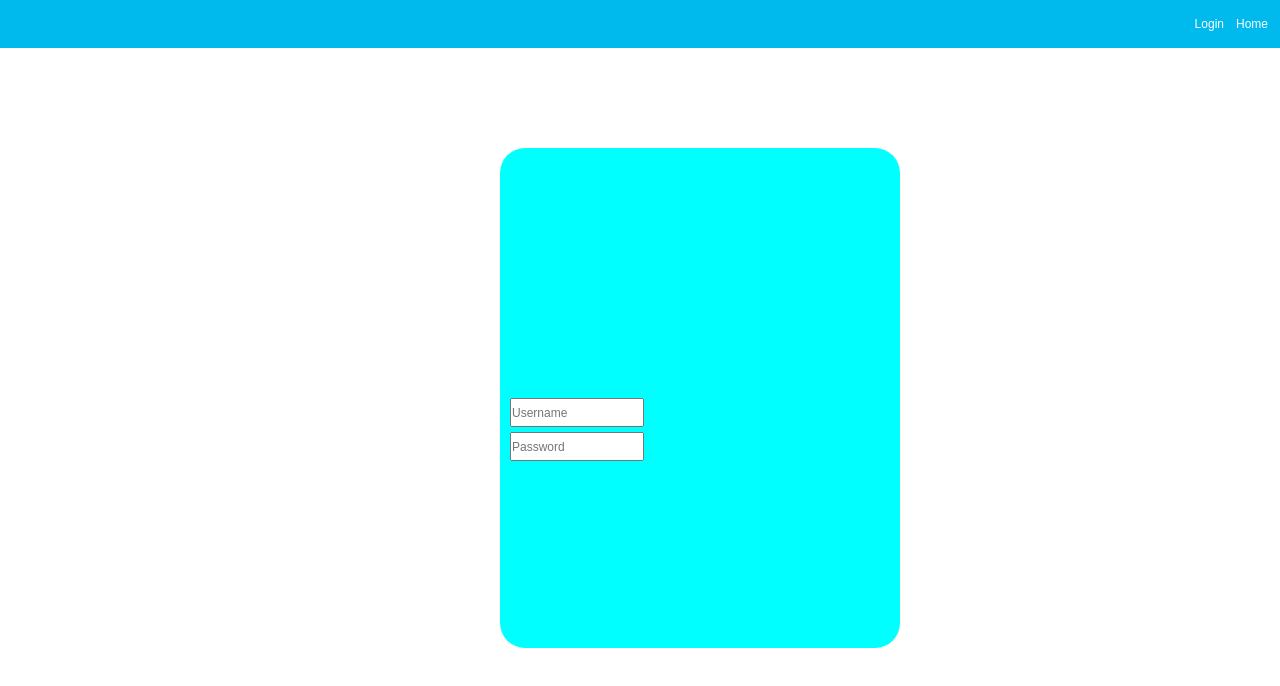
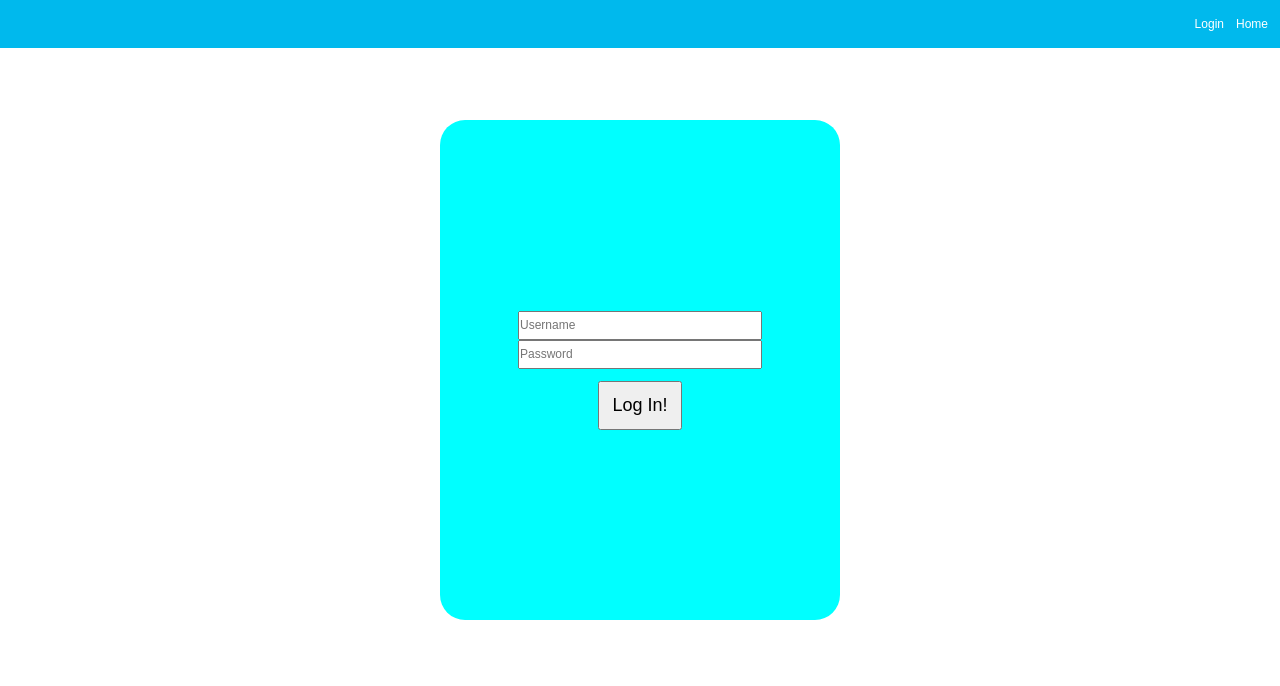
Before and after one commit to gitleolee/dytro, a React (Create React App) app: page /login in a window 1280 px wide. Shown: the top 686 px of the page. Built offline with nearby package versions, Linux system fonts and the light colour scheme.

Commit message:
made changes to password algorithm

```diff
--- a/src/Login.js
+++ b/src/Login.js
@@ -1,39 +1,81 @@
-import React, { Component } from "react";
-import { css } from "emotion";
+import React, { Component } from 'react';
+import { css } from 'emotion';
 
 export default class Login extends Component {
+  state = {
+    username: '',
+    password: ''
+  };
+
   render() {
+    const username = this.state.username;
+    const password = this.state.password;
+
     return (
       <div
-        className={css`
-          input {
-            margin-botton: 10px;
-            width: 130px;
-            height: 25px;
-            margin-top: 5px;
-            margin-left: 10px;
-          }
-
-          #container {
-            margin-top: 100px;
+        style={{
+          display: 'flex',
+          justifyContent: 'center',
+          alignItems: 'center'
+        }}
+      >
+        <div
+          style={{
+            marginTop: '6rem'
+          }}
+          className={css`
+            display: flex;
+            flex-direction: column;
+            align-items: center;
+            justify-content: center;
             height: 500px;
             width: 400px;
             background-color: aqua;
             border-radius: 25px;
-            margin-left: 500px;
-          }
-
-          #name {
-            margin-top: 250px;
-          }
-        `}
-      >
-        <div id="container">
-          <input id="name" placeholder="Username" type="text" maxLength={15} />
-          <br />
-          <input placeholder="Password" type="password" maxLength={10} />
+            input {
+              width: 20rem;
+              height: 25px;
+            }
+          `}
+        >
+          <div>
+            <input
+              placeholder="Username"
+              type="text"
+              maxLength={15}
+              value={username}
+              onChange={event =>
+                this.setState({ username: event.target.value })
+              }
+            />
+            <br />
+            <input
+              placeholder="Password"
+              type="password"
+              maxLength={10}
+              value={password}
+              onChange={event =>
+                this.setState({ password: event.target.value })
+              }
+            />
+          </div>
+          <div>
+            <button
+              style={{ marginTop: '1rem', padding: '1rem', fontSize: '1.5rem' }}
+              onClick={this.checkIfPasswordIsCorrect}
+            >
+              Log In!
+            </button>
+          </div>
         </div>
       </div>
     );
   }
+
+  checkIfPasswordIsCorrect = () => {
+    const { password, username } = this.state;
+
+    console.log(password);
+    console.log(username);
+  };
 }
```
